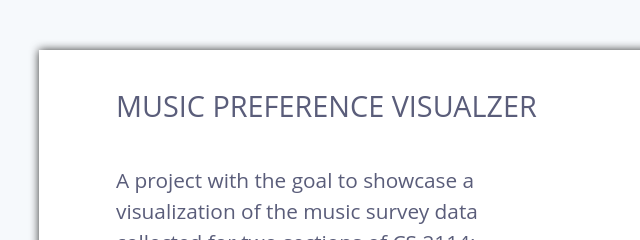
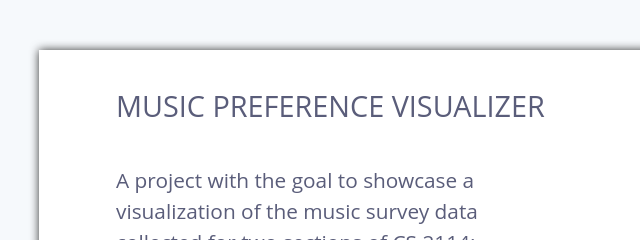
Before and after one commit to oshbhat/oshbhat.github.io, a plain HTML site: page index.html in a window 1280 px wide. Shown: the part 2848-3088 px from the top of the page, 140-780 px from the left. Drawn offline with Linux system fonts and the light colour scheme.

Commit message:
fixed more spelling

```diff
--- a/index.html
+++ b/index.html
@@ -136,7 +136,7 @@
     <!----FOURTH PROJECT:MUSIC VISUALIZER STARTS---->
       <div class="project4">
         <div class="project4TextHeader">
-          MUSIC PREFERENCE VISUALZER
+          MUSIC PREFERENCE VISUALIZER
         </div>
         <div class="container4">
           <div class="project4Text">
```
